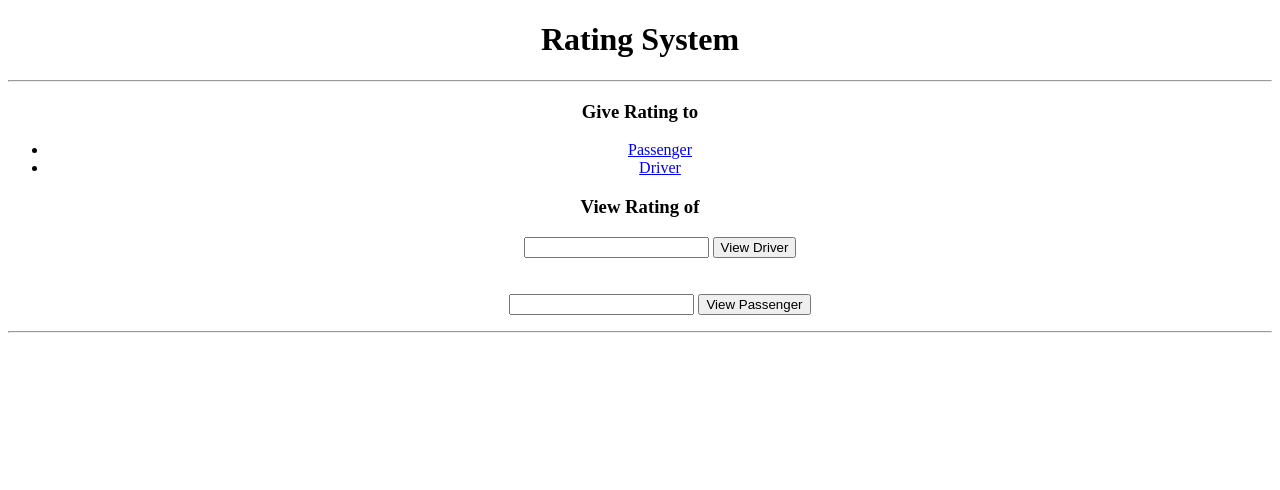
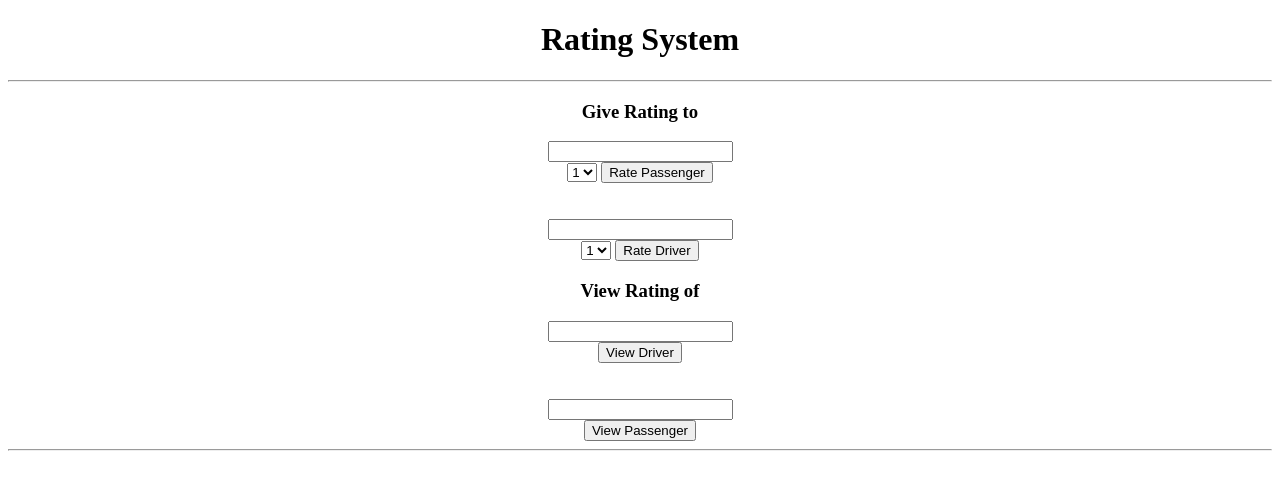
Before and after one commit to alpha74/pdRatingSystem, a Django app: page / in a window 1280 px wide. Shown: the top 490 px of the page. Run offline with Django 3.2, Linux system fonts and the light colour scheme.

Commit message:
Update template to Give ratings.

```diff
--- a/ratings/templates/ratings/home.html
+++ b/ratings/templates/ratings/home.html
@@ -7,21 +7,47 @@
 	<hr>
 	<div>
 		<h3> Give Rating to </h3>
-		<ul>
-			<li>
-				<a href = "{% url 'rate_passenger' %}"> Passenger </a>
-			</li>
-			<li>
-				<a href = "{% url 'rate_driver' %}"> Driver </a>
-			</li>
-		</ul>
+
+		<form action = "{% url 'rate_passenger' %}" method = "POST">
+			{% csrf_token %}
+			<input type= "text" name = "name" required></input>
+			</br>
+			<select name="new_rating" required>
+				<option value = "1"> 1 </option>
+				<option value = "2"> 2 </option>
+				<option value = "3"> 3 </option>
+				<option value = "4"> 4 </option>
+				<option value = "5"> 5 </option>
+			</select>
+			<input type = "submit" value = "Rate Passenger">
+		</form>
+
+		</br></br>
+
+		<form action = "{% url 'rate_driver' %}" method = "POST">
+			{% csrf_token %}
+			<input type = "text" name = "name" required></input>
+			</br>
+			<select name="new_rating" required>
+				<option value = "1"> 1 </option>
+				<option value = "2"> 2 </option>
+				<option value = "3"> 3 </option>
+				<option value = "4"> 4 </option>
+				<option value = "5"> 5 </option>
+			</select>
+			<input type="submit" value = "Rate Driver">
+		</form>
+
 	</div>
 
 	<div>
 		<h3> View Rating of </h3>
-		<ul>
+
 		<form action="{% url 'view_rating_driver' %}" method = "GET">
-				<input type="text" name = "name"></input>
+			{% csrf_token %}
+			<input type="text" name = "name" required></input>
+
+			</br>
 			<input type="submit" value="View Driver">
 		</form>
 
@@ -29,10 +55,12 @@
 
 
 		<form action="{% url 'view_rating_passenger' %}" method = "GET">
-				<input type="text" name = "name"></input>
+			{% csrf_token %}
+			<input type="text" name = "name" required></input>
+			</br>
 			<input type="submit" value="View Passenger">
 		</form>
-		</ul>
+
 	</div>
 	<hr>
 
```
Lines whose indentation alone changed are shown as unchanged.
